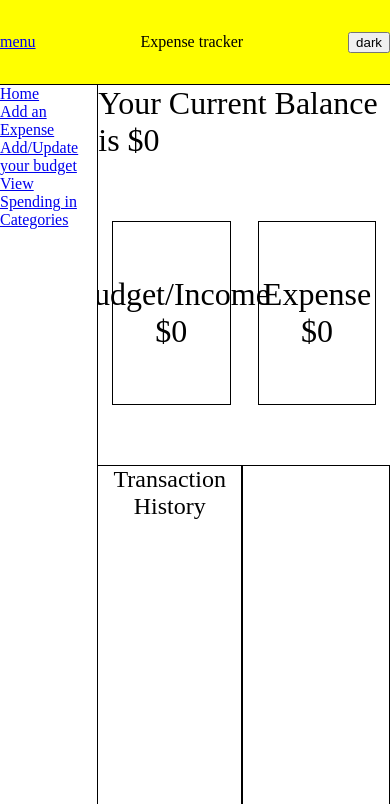
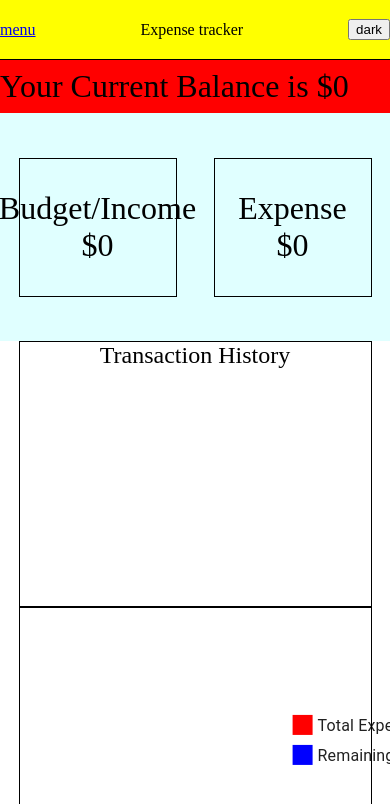
Before and after one commit to kidaneb/Expense-Tracker-React.js-app-Project, a React (Vite) app in the folder Dynamic-part-of-the-app/: page / in a window 390 px wide. Shown: the top 804 px of the page. Built offline with nearby package versions, Linux system fonts and the light colour scheme.

Commit message:
makeing it mobile responsive

```diff
--- a/Dynamic-part-of-the-app/src/styles.css
+++ b/Dynamic-part-of-the-app/src/styles.css
@@ -16,13 +16,11 @@ body {
 }
 .detail-container {
   height: 90%;
-  width: inherit;
   display: flex;
 }
 .navbar {
   width: 25%;
   border-right: 1px solid black;
-
 }
 .transaction-container {
   width: 75%;
@@ -30,12 +28,13 @@ body {
 }
 .current-balance {
   height: 10%;
-  /* background-color: red; */
+  background-color: red;
   font-size: 2rem;
 }
 .budget-expense-display {
   height: 40%;
   display: flex;
+  background-color: lightcyan;
   justify-content: space-around;
   align-items: center;
 }
@@ -241,3 +240,40 @@ form {
   z-index: 10;
   display: none;
 }
+
+@media (max-width: 768px) {
+  .header {
+    height: 7%;
+  }
+  .navbar {
+    display: none;
+  }
+  .transaction-container {
+    width: 100%;
+  }
+  .current-balance {
+    height: 7%;
+    display: flex;
+    align-items: center;
+  }
+  .budget-expense-display {
+    height: 30%;
+  }
+  .transaction-history-container {
+    height: 70%;
+    display: flex;
+    flex-direction: column;
+    align-items: center;
+  }
+  .transaction-history {
+    width: 90%;
+    /* background-color: yellow; */
+    border: 1px solid black;
+    overflow: auto;
+  }
+  .pichart-display {
+    width: 90%;
+    border: 1px solid black;
+    /* background-color: red; */
+  }
+}
```
